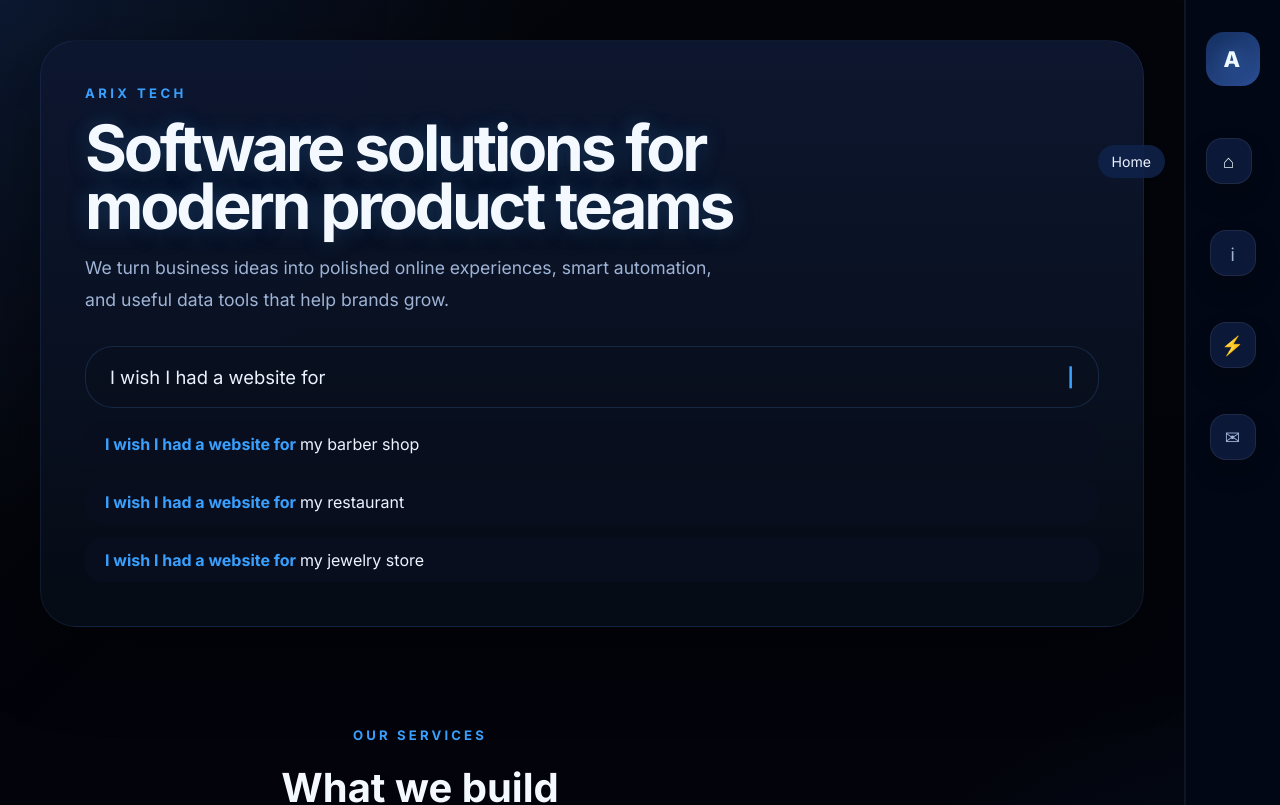
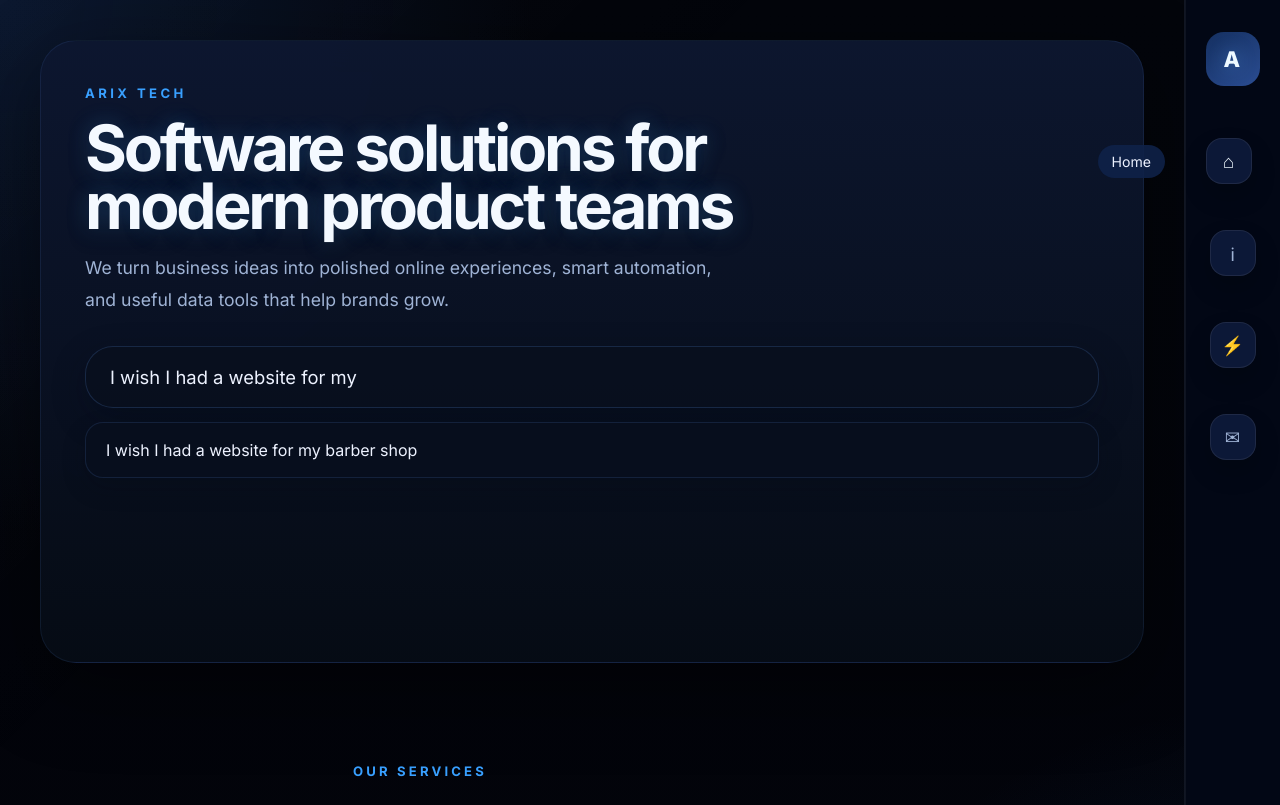
Before and after one commit to devRaoRizwan/arix_tech, a React (Vite) app: page / in a window 1280 px wide. Shown: the top 805 px of the page. Built offline with nearby package versions, Linux system fonts and the light colour scheme.

Commit message:
ui fixes

```diff
--- a/src/components/Hero.jsx
+++ b/src/components/Hero.jsx
@@ -1,61 +1,100 @@
-import { useState, useEffect } from 'react';
+import { useEffect, useState } from 'react';
 
-const searchPrompts = [
+const searchScenes = [
   {
-    prefix: 'I wish I had a website for my',
-    options: ['barber shop', 'restaurant', 'jewelry store', 'cafe', 'health clinic', 'fitness studio'],
+    query: 'I wish I had a website for my barber shop',
+    suggestions: [
+      'I wish I had online bookings for my barber shop',
+      'I wish I could show my services for my barber shop',
+      'I wish I could get more local clients for my barber shop',
+    ],
   },
   {
-    prefix: 'I wish I could show my products online for',
-    options: ['a boutique', 'a startup', 'a food brand', 'a service shop'],
+    query: 'I wish I could show my products online for my boutique',
+    suggestions: [
+      'I wish I could launch a clean catalog for my boutique',
+      'I wish I could sell faster online for my boutique',
+      'I wish I could manage orders better for my boutique',
+    ],
   },
   {
-    prefix: 'I wish I could automate my',
-    options: ['appointments', 'orders', 'customer updates', 'marketing tasks'],
+    query: 'I wish I could automate appointments for my clinic',
+    suggestions: [
+      'I wish I could send reminders for my clinic',
+      'I wish I could organize patient requests for my clinic',
+      'I wish I could reduce manual follow-ups for my clinic',
+    ],
   },
   {
-    prefix: 'I wish I could collect data for',
-    options: ['local pricing', 'customer reviews', 'product availability', 'market trends'],
-  },
-  {
-    prefix: 'I wish I had a faster way to',
-    options: ['sell online', 'manage clients', 'share updates', 'track leads'],
+    query: 'I wish I could collect market data for my startup',
+    suggestions: [
+      'I wish I could track competitor pricing for my startup',
+      'I wish I could scrape product trends for my startup',
+      'I wish I could gather customer insights for my startup',
+    ],
   },
 ];
 
+function getLiveSuggestions(query, scene) {
+  if (!query) {
+    return [];
+  }
+
+  return [scene.query, ...scene.suggestions]
+    .filter((item) => item.toLowerCase().startsWith(query.toLowerCase()))
+    .slice(0, 3);
+}
+
 export default function Hero() {
+  const [currentIndex, setCurrentIndex] = useState(0);
   const [query, setQuery] = useState('');
   const [suggestions, setSuggestions] = useState([]);
-  const [currentPrompt, setCurrentPrompt] = useState(0);
+  const [isDeleting, setIsDeleting] = useState(false);
   const [typing, setTyping] = useState(true);
 
+  const activeScene = searchScenes[currentIndex];
+  const visibleSuggestions = Array.from({ length: 3 }, (_, index) => suggestions[index] ?? '');
+
   useEffect(() => {
-    const prompt = searchPrompts[currentPrompt];
-    let index = 0;
-    const interval = setInterval(() => {
-      if (index <= prompt.prefix.length) {
-        const partial = prompt.prefix.slice(0, index);
-        setQuery(partial);
-        const matched = prompt.options
-          .map((option) => `${prompt.prefix} ${option}`)
-          .filter((item) => item.toLowerCase().startsWith(partial.toLowerCase()))
-          .slice(0, 3);
-        setSuggestions(matched);
-        index += 1;
+    const fullQuery = activeScene.query;
+    let timeoutId;
+
+    if (!isDeleting) {
+      setTyping(true);
+
+      if (query.length < fullQuery.length) {
+        timeoutId = window.setTimeout(() => {
+          const nextQuery = fullQuery.slice(0, query.length + 1);
+          setQuery(nextQuery);
+          setSuggestions(getLiveSuggestions(nextQuery, activeScene));
+        }, query.length < 10 ? 55 : 78);
       } else {
-        clearInterval(interval);
         setTyping(false);
-        setTimeout(() => {
-          setCurrentPrompt((value) => (value + 1) % searchPrompts.length);
+        setSuggestions(activeScene.suggestions);
+        timeoutId = window.setTimeout(() => {
+          setIsDeleting(true);
           setTyping(true);
-          setQuery('');
-          setSuggestions([]);
-        }, 2600);
+        }, 2200);
       }
-    }, 200);
+    } else if (query.length > 0) {
+      timeoutId = window.setTimeout(() => {
+        const nextQuery = fullQuery.slice(0, query.length - 1);
+        setQuery(nextQuery);
+        setSuggestions(getLiveSuggestions(nextQuery, activeScene));
+      }, 38);
+    } else {
+      timeoutId = window.setTimeout(() => {
+        setIsDeleting(false);
+        setCurrentIndex((value) => (value + 1) % searchScenes.length);
+      }, 260);
+    }
 
-    return () => clearInterval(interval);
-  }, [currentPrompt, typing]);
+    return () => {
+      if (timeoutId) {
+        window.clearTimeout(timeoutId);
+      }
+    };
+  }, [activeScene, currentIndex, isDeleting, query]);
 
   return (
     <div className="hero-card glass-panel hero-panel">
@@ -71,15 +110,17 @@
           <span className="search-text">{query}</span>
           <span className={`cursor ${typing ? 'cursor-active' : 'cursor-paused'}`}>|</span>
         </div>
-        {suggestions.length > 0 && (
-          <>
-            {suggestions.map((suggestion, index) => (
-              <div key={index} className="suggestion-item suggestion-pill">
-                <strong>{query}</strong>{suggestion.slice(query.length)}
-              </div>
-            ))}
-          </>
-        )}
+        <div className="suggestions-stack" aria-hidden="true">
+          {visibleSuggestions.map((suggestion, index) => (
+            <div
+              key={`${currentIndex}-${index}`}
+              className={`suggestion-item suggestion-pill ${suggestion ? 'suggestion-visible' : 'suggestion-hidden'}`}
+              style={{ animationDelay: `${index * 70}ms` }}
+            >
+              {suggestion}
+            </div>
+          ))}
+        </div>
       </div>
     </div>
   );
--- a/src/styles.css
+++ b/src/styles.css
@@ -277,6 +277,15 @@
 .search-card {
   display: grid;
   gap: 12px;
+  min-height: 266px;
+  align-content: start;
+}
+
+.suggestions-stack {
+  display: grid;
+  gap: 12px;
+  grid-template-rows: repeat(3, minmax(0, 1fr));
+  min-height: 192px;
 }
 
 .search-display {
@@ -289,6 +298,8 @@
   display: flex;
   align-items: center;
   min-height: 62px;
+  box-shadow: 0 12px 34px rgba(4, 10, 24, 0.28);
+  transition: box-shadow 220ms ease, border-color 220ms ease, transform 220ms ease;
 }
 
 .search-display-large {
@@ -299,10 +310,29 @@
   width: 100%;
   padding: 16px 20px;
   color: var(--text);
+  display: flex;
+  align-items: center;
   cursor: default;
   background: rgba(8, 15, 30, 0.9);
   border-radius: 18px;
   margin-top: 2px;
+  min-height: 56px;
+  border: 1px solid rgba(81, 134, 209, 0.16);
+  box-shadow: 0 10px 24px rgba(4, 10, 24, 0.18);
+  animation: suggestion-rise 320ms ease both;
+  overflow: hidden;
+  white-space: nowrap;
+  text-overflow: ellipsis;
+}
+
+.suggestion-visible {
+  opacity: 1;
+}
+
+.suggestion-hidden {
+  opacity: 0;
+  visibility: hidden;
+  pointer-events: none;
 }
 
 .suggestion-item strong {
@@ -310,7 +340,8 @@
 }
 
 .search-text {
-  flex: 1;
+  flex: 0 1 auto;
+  min-width: 0;
 }
 
 .cursor {
@@ -322,7 +353,7 @@
 }
 
 .cursor-active {
-  animation: blink 900ms step-end infinite;
+  animation: blink 680ms step-end infinite;
 }
 
 .cursor-paused {
@@ -333,6 +364,17 @@
 @keyframes blink {
   0%, 50% { opacity: 1; }
   51%, 100% { opacity: 0; }
+}
+
+@keyframes suggestion-rise {
+  0% {
+    opacity: 0;
+    transform: translateY(10px) scale(0.985);
+  }
+  100% {
+    opacity: 1;
+    transform: translateY(0) scale(1);
+  }
 }
 
 .suggestions-list {
```
Also changed, not shown: 1 other file (tests, documents, lock files or other folders).
